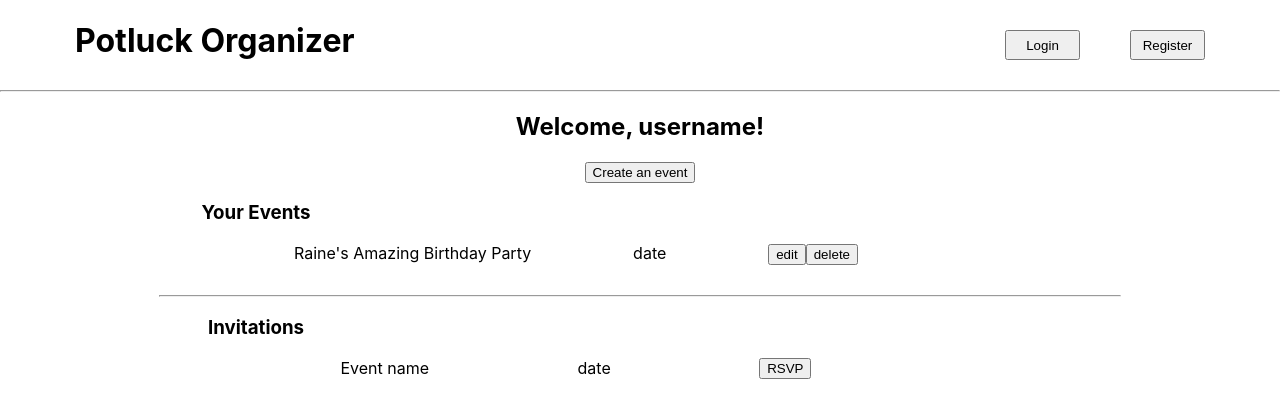
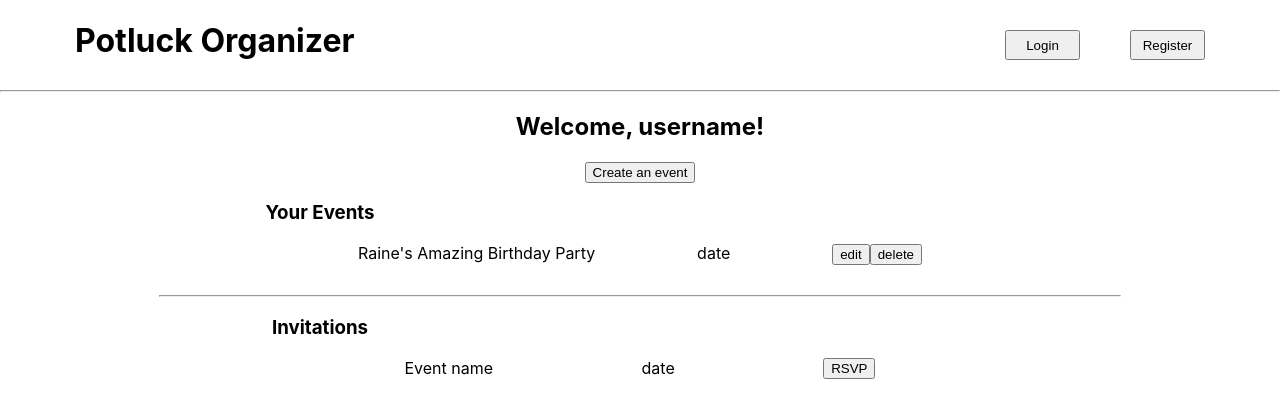
Before and after one commit to Build-Week-Potluck-Organizer/front-end, a React (Create React App) app in the folder PotluckOrganizer/: page /homepage in a window 1280 px wide. Shown: the top 418 px of the page. Built offline with nearby package versions, Linux system fonts and the light colour scheme.

Commit message:
made syling better

```diff
--- a/PotluckOrganizer/src/components/Homepage.js
+++ b/PotluckOrganizer/src/components/Homepage.js
@@ -8,14 +8,14 @@ const Break = styled.hr`
 `;
 
 const Header3 = styled.h3`
-    margin-right: 60%;
+    margin-right: 50%;
 `;
 
 const Flex = styled.div`
     width: 60%;
     display: flex;
     justify-content: space-evenly;
-    margin-left: 15%;
+    margin-left: 20%;
 `;
 
 export const Homepage = () => {
```
